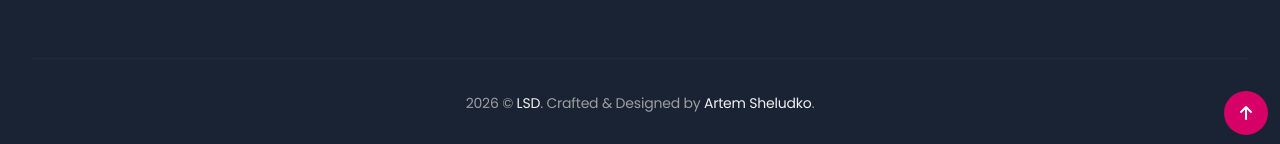
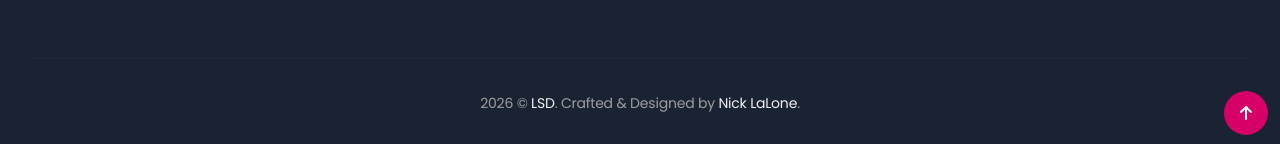
Before and after one commit to lalonesd/lalonesd.github.io, a Jekyll site: the page built from index.html, in a window 1280 px wide and 900 px high, scrolled down 3627 px. Shown: the part 753-897 px from the top of the window. Built offline with Jekyll 4.4.1, drawn with Linux system fonts in a browser that asks for light colours; the list of posts is cut into pages by our own code.

Commit message:
Update footer.html

```diff
--- a/_includes/footer.html
+++ b/_includes/footer.html
@@ -98,7 +98,7 @@
   <div class="container">
     <div class="row">
       <div class="col col-12">
-        <div class="copyright">{{ site.time | date: '%Y' }} &copy; <a href="/">{{ site.data.settings.title }}</a>. Crafted & Designed by <a href="https://jekyllthemes.io/developers/artem-sheludko">Artem Sheludko</a>.</div>
+        <div class="copyright">{{ site.time | date: '%Y' }} &copy; <a href="/">{{ site.data.settings.title }}</a>. Crafted & Designed by <a href="https://nicklalone.com">Nick LaLone</a>.</div>
       </div>
     </div>
   </div>
```
